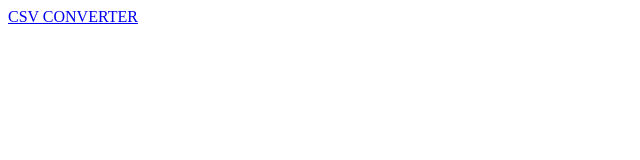
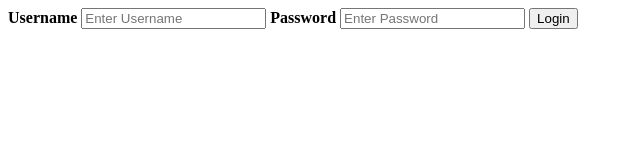
Before and after one commit to Radon220/Radon220.github.io, a plain HTML site: page index.html in a window 1280 px wide. Shown: the whole page, without its empty margins (0-640 px from the left). Drawn offline with Linux system fonts and the light colour scheme.

Commit message:
Update index.html

```diff
--- a/index.html
+++ b/index.html
@@ -6,7 +6,15 @@
     </head>
 
     <body>
-        <a href="/csv%20converter/csv%20converter/csv%20converter.html">CSV CONVERTER</a>
+        <div id="loginDiv">
+            <label for="uname"><b>Username</b></label>
+            <input type="text" placeholder="Enter Username" name="uname" required>
+
+            <label for="psw"><b>Password</b></label>
+            <input type="password" placeholder="Enter Password" name="psw" required>
+
+            <button type="submit">Login</button>
+        </div>
     </body>
 
 </html>
```
